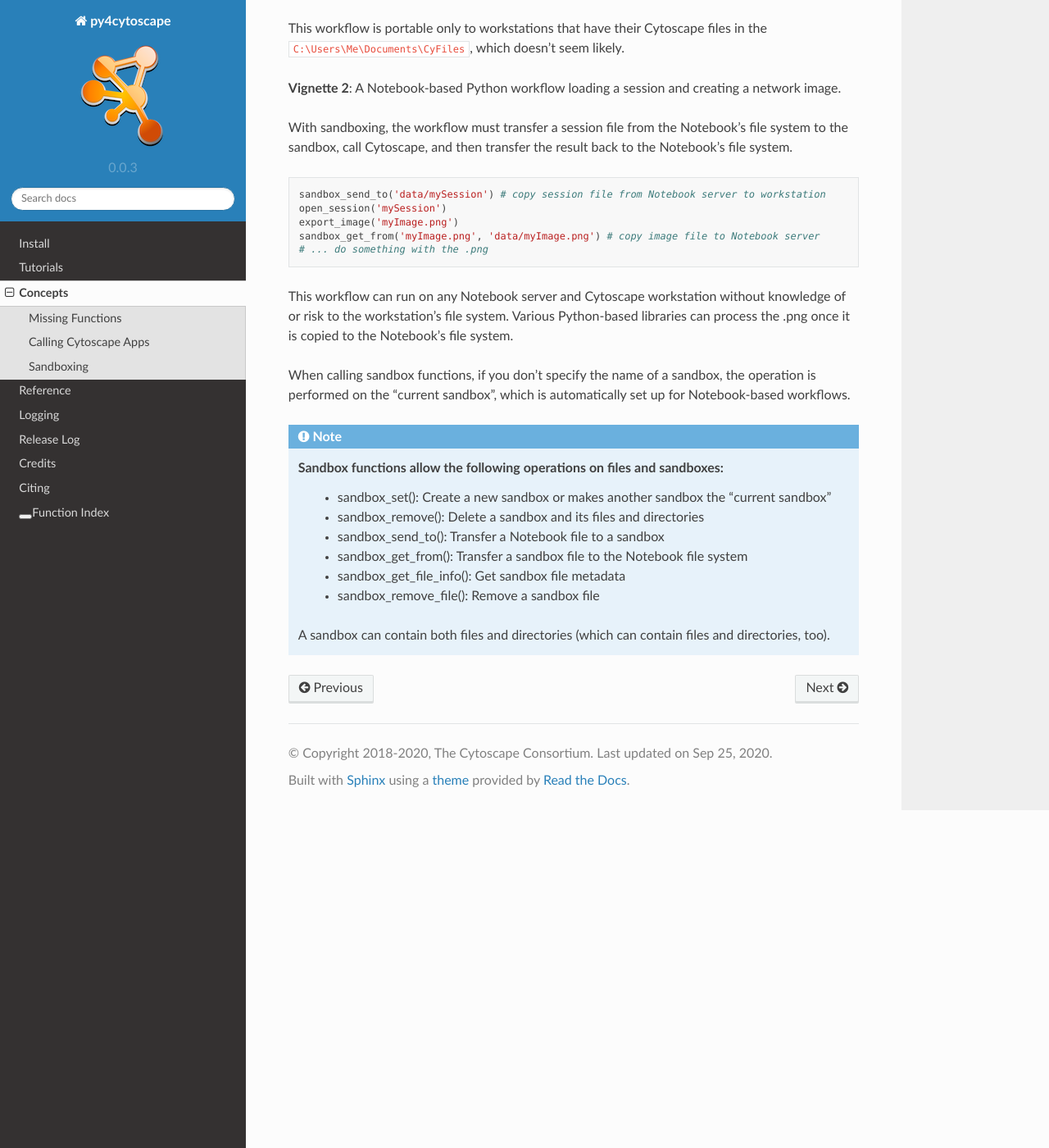
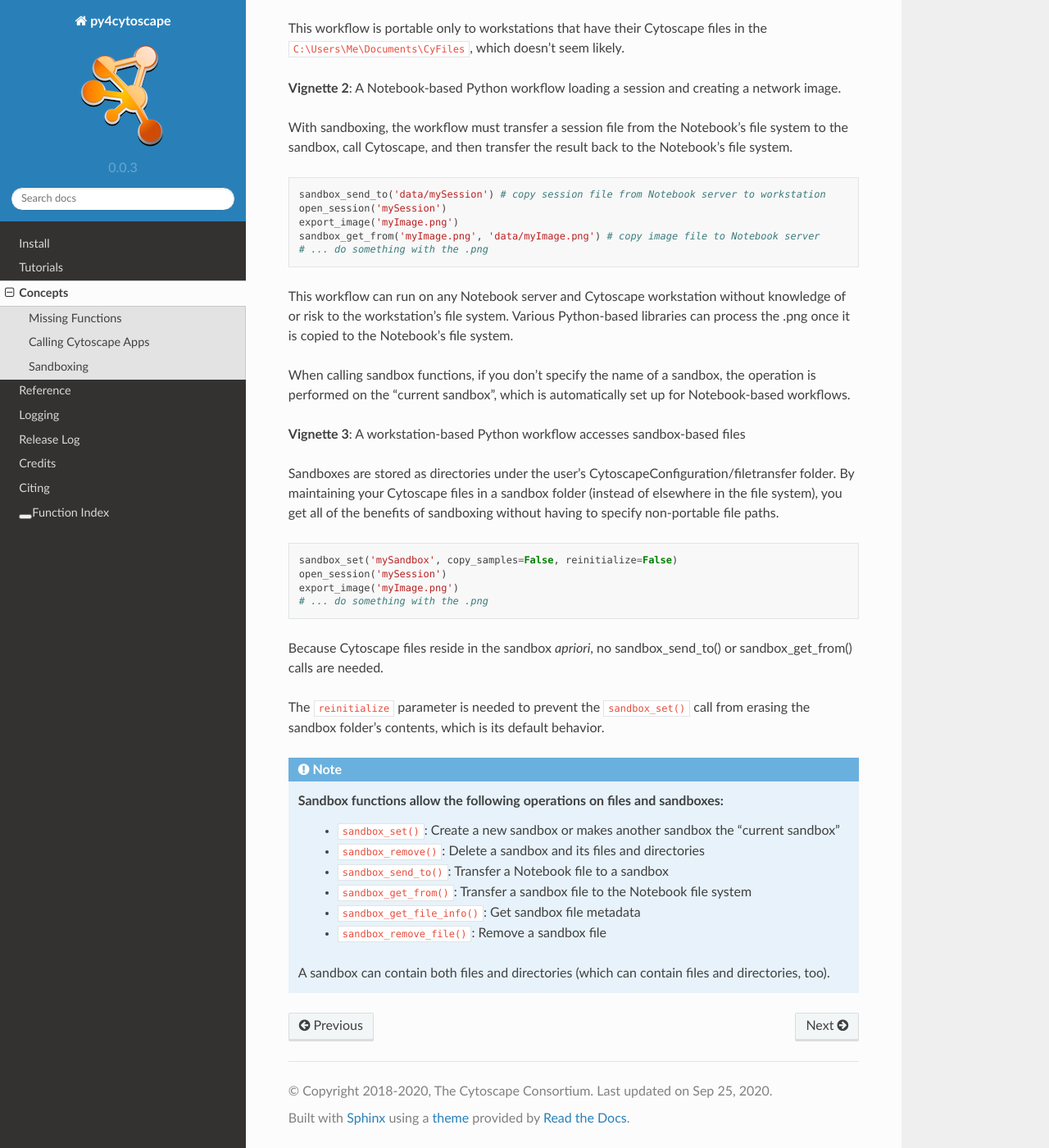
Before and after one commit to cytoscape/py4cytoscape, a Sphinx documentation site: the page built from doc/concepts.rst, in a window 1280 px wide and 1400 px high, scrolled down 5234 px. Shown: the whole window at 82% size. Built offline with Sphinx 7.4.7 and the Read the Docs theme 2.0.0, drawn with Linux system fonts in a browser that asks for light colours; pages that are not in the unit, such as notebooks, are missing from menus.

Commit message:
Working on sandbox documentation

```diff
--- a/doc/concepts.rst
+++ b/doc/concepts.rst
@@ -270,14 +270,34 @@ When calling sandbox functions, if you don't specify the name of a sandbox, the
 is performed on the "current sandbox", which is automatically set up for Notebook-based
 workflows.
 
+**Vignette 3**: A workstation-based Python workflow accesses sandbox-based files
+
+Sandboxes are stored as directories under the user's CytoscapeConfiguration/filetransfer folder.
+By maintaining your Cytoscape files in a sandbox folder (instead of elsewhere in the file
+system), you get all of the benefits of sandboxing without having to specify non-portable
+file paths.
+
+.. code:: python
+
+    sandbox_set('mySandbox', copy_samples=False, reinitialize=False)
+    open_session('mySession')
+    export_image('myImage.png')
+    # ... do something with the .png
+
+Because Cytoscape files reside in the sandbox *apriori*, no sandbox_send_to() or
+sandbox_get_from() calls are needed.
+
+The ``reinitialize`` parameter is needed to prevent the ``sandbox_set()`` call from
+erasing the sandbox folder's contents, which is its default behavior.
+
 .. note::
     Sandbox functions allow the following operations on files and sandboxes:
-        * sandbox_set(): Create a new sandbox or makes another sandbox the "current sandbox"
-        * sandbox_remove(): Delete a sandbox and its files and directories
-        * sandbox_send_to(): Transfer a Notebook file to a sandbox
-        * sandbox_get_from(): Transfer a sandbox file to the Notebook file system
-        * sandbox_get_file_info(): Get sandbox file metadata
-        * sandbox_remove_file(): Remove a sandbox file
+        * ``sandbox_set()``: Create a new sandbox or makes another sandbox the "current sandbox"
+        * ``sandbox_remove()``: Delete a sandbox and its files and directories
+        * ``sandbox_send_to()``: Transfer a Notebook file to a sandbox
+        * ``sandbox_get_from()``: Transfer a sandbox file to the Notebook file system
+        * ``sandbox_get_file_info()``: Get sandbox file metadata
+        * ``sandbox_remove_file()``: Remove a sandbox file
 
     A sandbox can contain both files and directories (which can contain files and
     directories, too).
```
